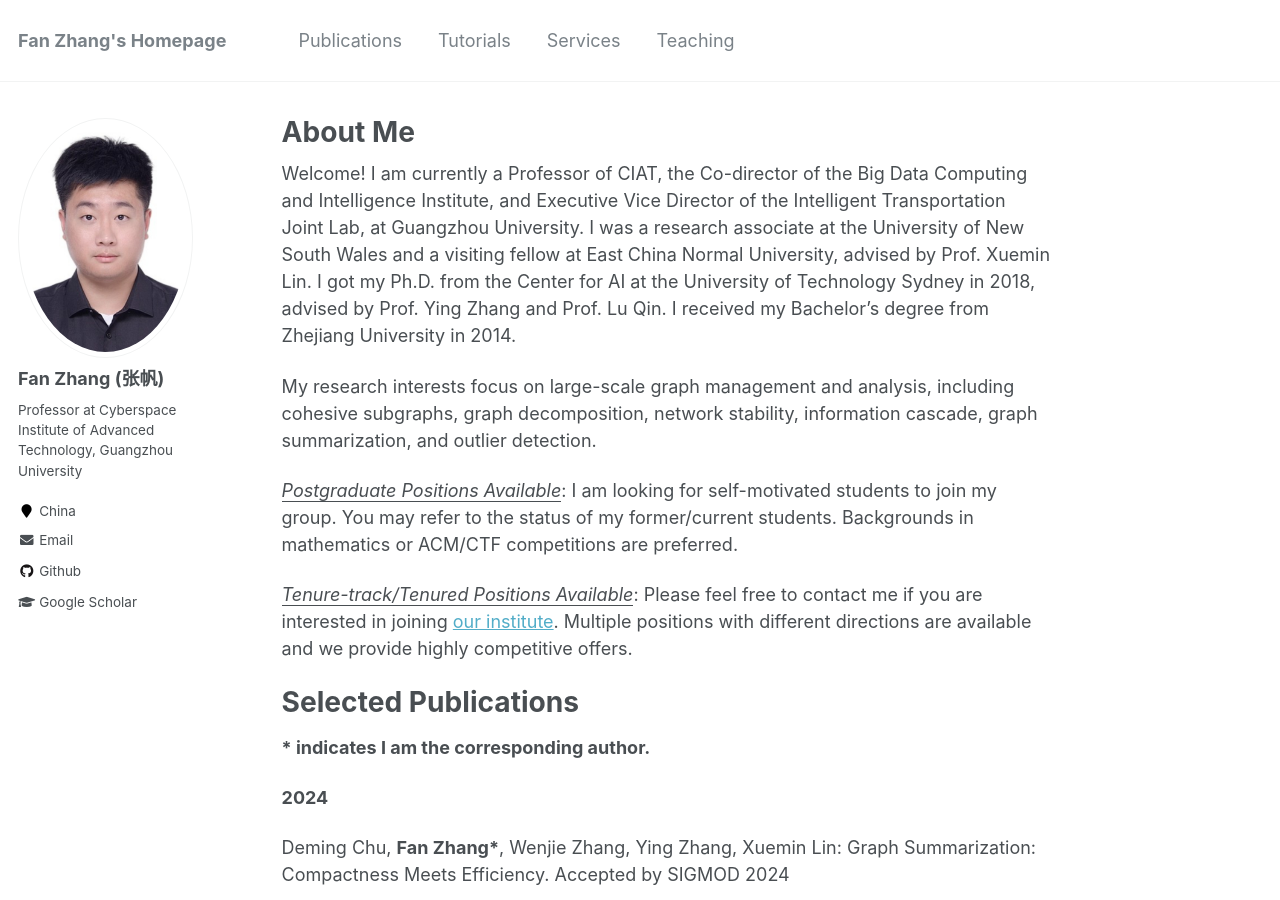
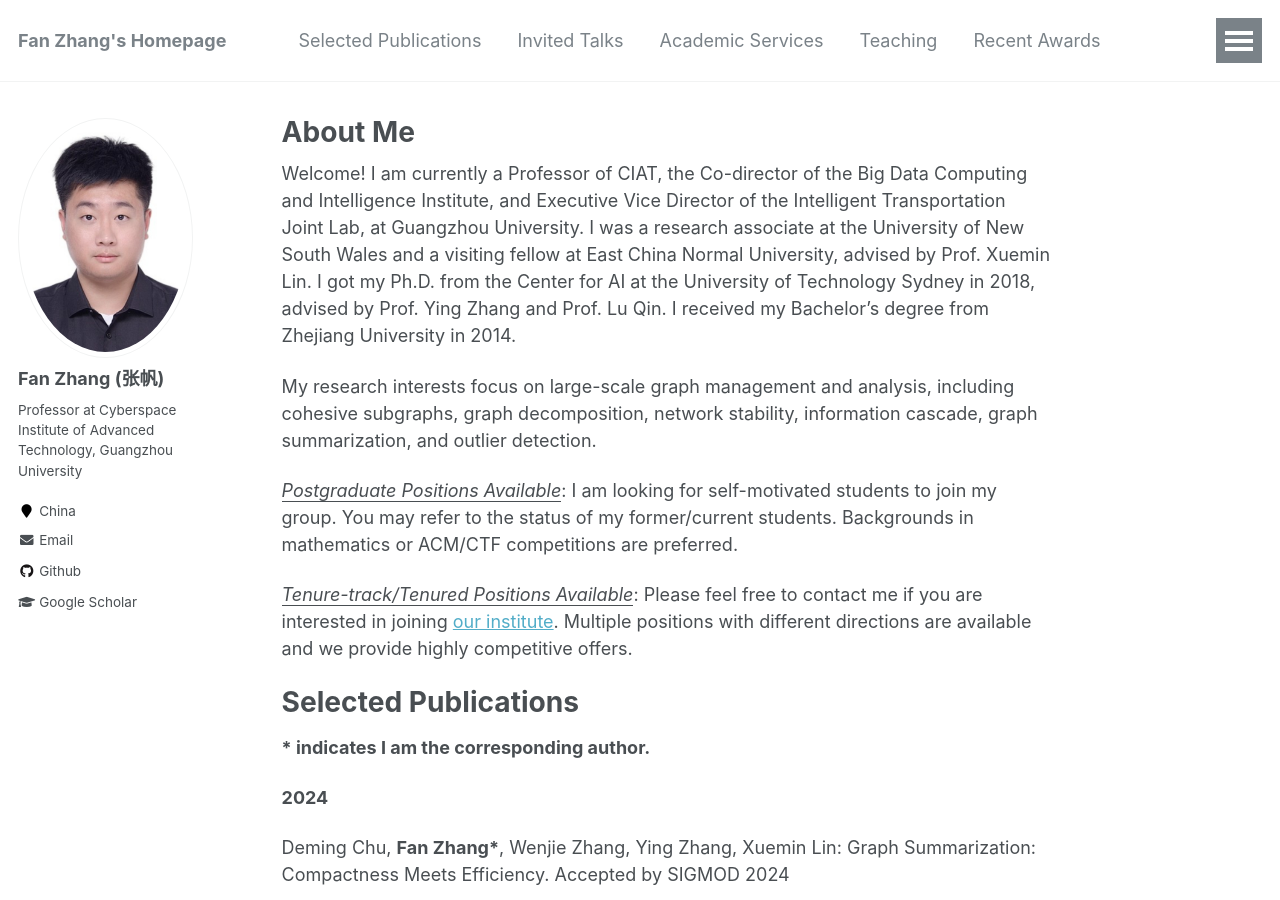
Before and after one commit to fanzhangcs/fanzhangcs.github.io, a Jekyll site: the page built from _pages/about.md, in a window 1280 px wide and 900 px high. Built offline with Jekyll 4.4.1, drawn with Linux system fonts in a browser that asks for light colours.

Commit message:
Update navigation.yml

```diff
--- a/_data/navigation.yml
+++ b/_data/navigation.yml
@@ -1,16 +1,24 @@
 # main links links
 main:
-  - title: "Publications"
+  - title: "Selected Publications"
     url: /#publications
 
-  - title: "Tutorials"
+  - title: "Invited Talks"
     url: /#tutorials
 
-  - title: "Services"
+  - title: "Academic Services"
     url: /#services
 
   - title: "Teaching"
     url: /#teaching
+
+  - title: "Recent Awards"
+    url: /#awards
+
+  - title: "Our Students"
+    url: /#students
+
+
 
   # - title: "Portfolio"
   #   url: /portfolio/
```
